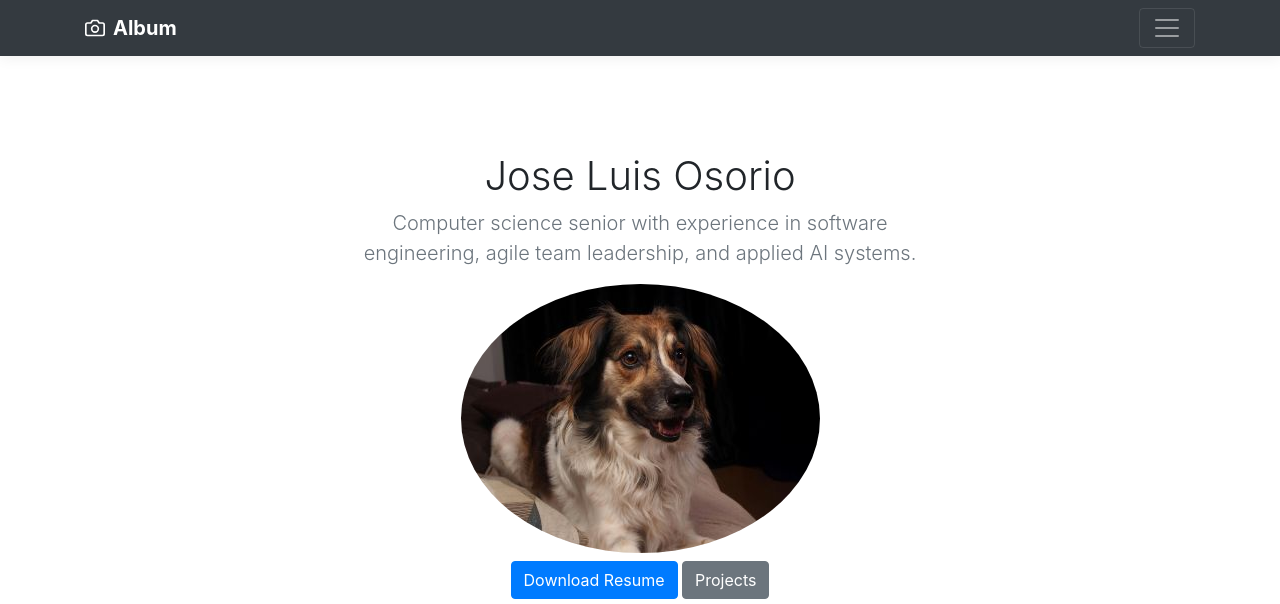
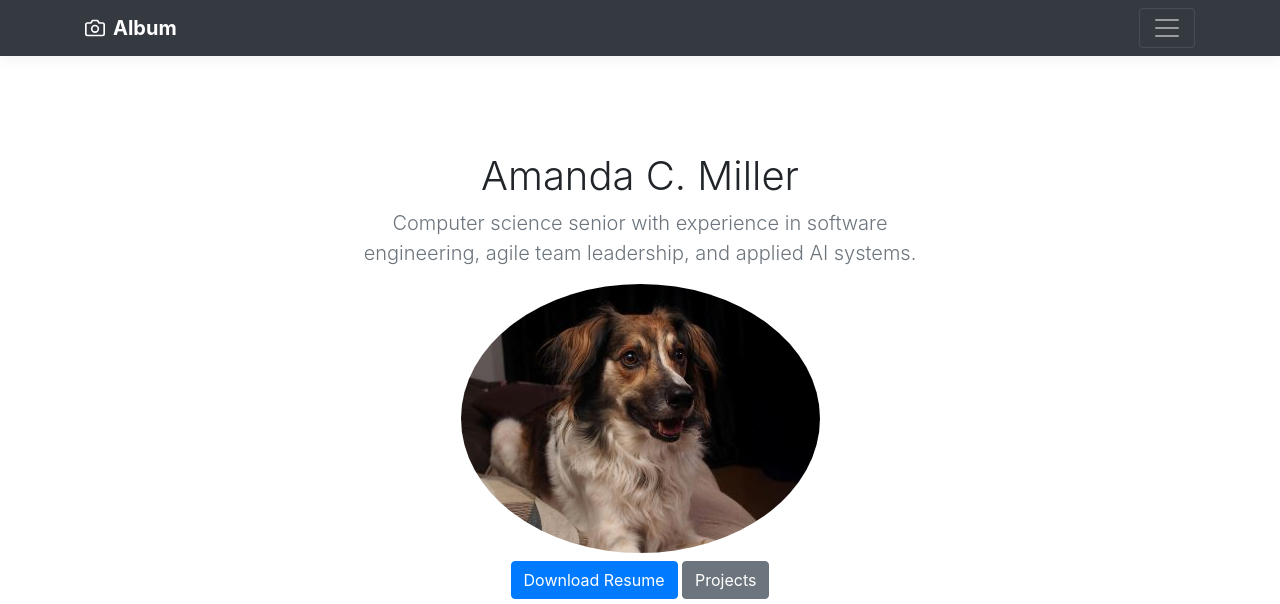
Before and after one commit to amanda-c-miller/amanda-portfolio, a plain HTML site: page index.html in a window 1280 px wide. Shown: the top 604 px of the page. Drawn offline with nearby package versions, Linux system fonts and the light colour scheme; a script that the page names is missing.

Commit message:
Update index.html
Added full name.
I will find out how to add a pic of you.

```diff
--- a/index.html
+++ b/index.html
@@ -54,7 +54,7 @@
 
       <section class="jumbotron text-center">
         <div class="container">
-          <h1 class="jumbotron-heading">Jose Luis Osorio</h1>
+          <h1 class="jumbotron-heading">Amanda C. Miller</h1>
           <p class="lead text-muted">Computer science senior with experience in software engineering, agile team leadership, and applied AI systems.</p>
           <img src="../../assets/img1.jpg" alt="..." class="rounded-circle">
 
```
